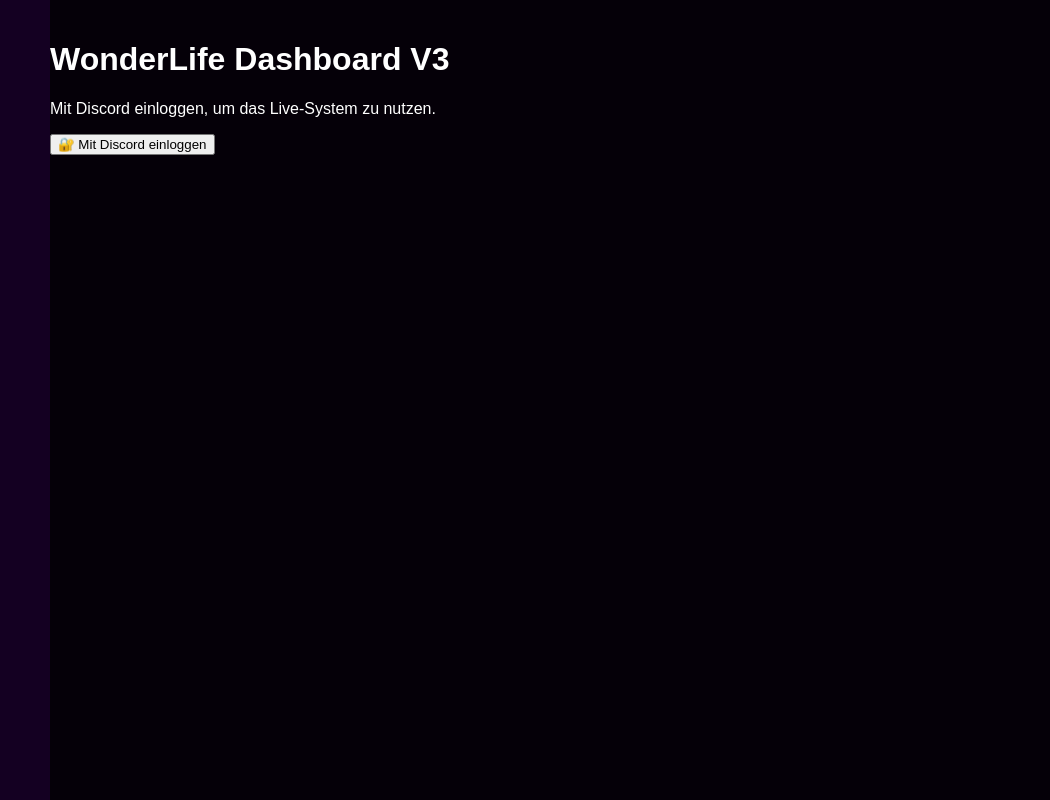
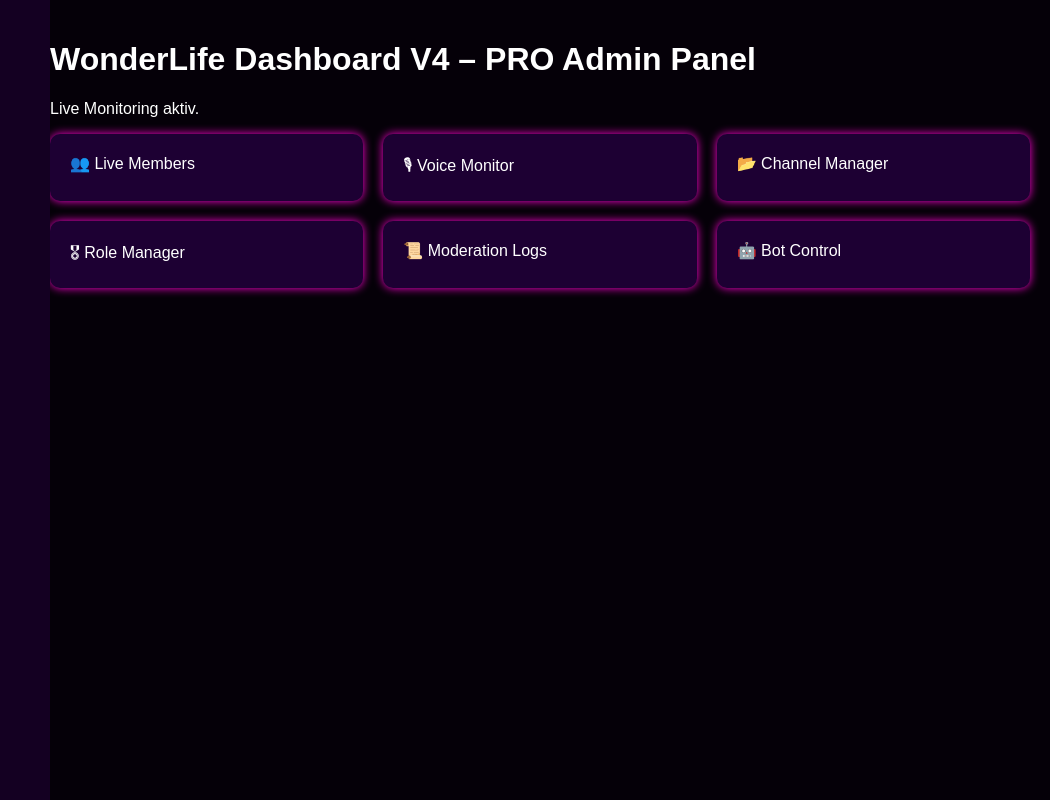
Before and after one commit to Engels811/wonderlife-dashboard, a plain HTML site: page index.html in a window 1280 px wide. Shown: the whole page, without its empty margins (230-1280 px from the left). Drawn offline with Linux system fonts and the light colour scheme.

Commit message:
Add files via upload

```diff
--- a/index.html
+++ b/index.html
@@ -2,18 +2,24 @@
 <html lang="de">
 <head>
 <meta charset="UTF-8">
-<title>WonderLife Network – Dashboard V3</title>
+<title>WonderLife Dashboard V4 – PRO</title>
 <link rel="stylesheet" href="assets/style.css">
 <script defer src="assets/auth.js"></script>
 <script defer src="assets/api.js"></script>
-<script defer src="assets/app.js"></script>
 </head>
 <body>
-<div id="sidebar" class="sidebar hidden"></div>
-<div class="content" id="main">
-  <h1>WonderLife Dashboard V3</h1>
-  <p>Mit Discord einloggen, um das Live-System zu nutzen.</p>
-  <button class="login-btn" onclick="login()">🔐 Mit Discord einloggen</button>
+<div id="sidebar" class="sidebar"></div>
+<div class="content">
+<h1>WonderLife Dashboard V4 – PRO Admin Panel</h1>
+<p>Live Monitoring aktiv.</p>
+<div class="grid">
+  <div class="card" onclick="location.href='live_members.html'">👥 Live Members</div>
+  <div class="card" onclick="location.href='live_voice.html'">🎙 Voice Monitor</div>
+  <div class="card" onclick="location.href='live_channels.html'">📂 Channel Manager</div>
+  <div class="card" onclick="location.href='live_roles.html'">🎖 Role Manager</div>
+  <div class="card" onclick="location.href='live_logs.html'">📜 Moderation Logs</div>
+  <div class="card" onclick="location.href='bot_control.html'">🤖 Bot Control</div>
+</div>
 </div>
 </body>
 </html>
```
Also changed, not shown: bot_control.html (added, +1 -0 lines), live_channels.html (added, +1 -0 lines), live_logs.html (added, +1 -0 lines), live_members.html (added, +1 -0 lines), live_roles.html (added, +1 -0 lines), live_voice.html (added, +1 -0 lines).
